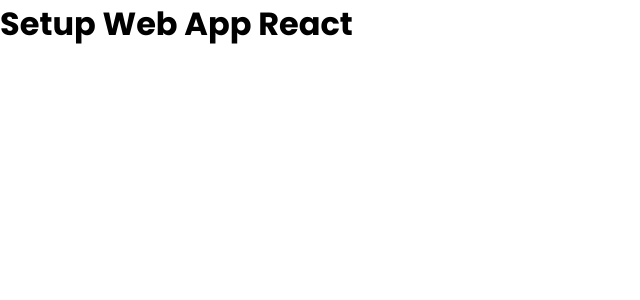
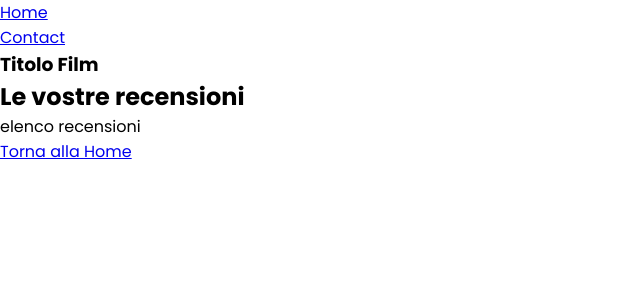
Before and after one commit to GiuliaMoiraghi10/webapp-react, a React (Vite) app: page /movies/1 in a window 1280 px wide. Shown: the top 300 px of the page, without its empty margins (0-640 px from the left). Built offline with nearby package versions, Linux system fonts and the light colour scheme.

Commit message:
CReo struttura rotte + contenuto iniziale dei vari elementi

```diff
--- a/src/App.jsx
+++ b/src/App.jsx
@@ -1,9 +1,22 @@
+import { BrowserRouter, Routes, Route } from "react-router-dom"
+import DefaultLayout from "./layout/DefaultLayout"
+import HomePage from "./pages/HomePage"
+import ContactPage from "./pages/ContactPage"
+import MoviePage from "./pages/movies/MoviePage"
+
 function App() {
 
   return (
-    <>
-      <h1>Setup Web App React</h1>
-    </>
+    <BrowserRouter>
+      <Routes>
+        <Route element={<DefaultLayout />}>
+          <Route path="/" element={<HomePage />}></Route>
+          <Route path="/movies/:id" element={<MoviePage />}></Route>
+          <Route path="/contact" element={<ContactPage />}></Route>
+
+        </Route>
+      </Routes>
+    </BrowserRouter>
   )
 }
 
--- a/src/components/Navbar.jsx
+++ b/src/components/Navbar.jsx
@@ -0,0 +1,16 @@
+import { NavLink } from "react-router-dom"
+
+export default function Navbar() {
+    return (
+        <nav className="d-flex justify-content-center align-items-center">
+            <ul>
+                <li>
+                    <NavLink to='/'>Home</NavLink>
+                </li>
+                <li>
+                    <NavLink to='/contact'>Contact</NavLink>
+                </li>
+            </ul>
+        </nav>
+    )
+}
--- a/src/layout/DefaultLayout.jsx
+++ b/src/layout/DefaultLayout.jsx
@@ -0,0 +1,15 @@
+import Header from "./Header"
+import Footer from "./Footer"
+import { Outlet } from "react-router-dom"
+
+export default function DefaultLayout() {
+    return (
+        <section>
+            <Header />
+            <main>
+                <Outlet />
+            </main>
+            <Footer />
+        </section>
+    )
+}
--- a/src/layout/Footer.jsx
+++ b/src/layout/Footer.jsx
@@ -0,0 +1,9 @@
+import { Link } from 'react-router-dom'
+
+export default function Footer() {
+    return (
+        <div className="container">
+            <Link to='/'>Torna alla Home</Link>
+        </div>
+    )
+}
--- a/src/layout/Header.jsx
+++ b/src/layout/Header.jsx
@@ -0,0 +1,9 @@
+import Navbar from "../components/Navbar"
+
+export default function Header() {
+    return (
+        <div className="container">
+            <Navbar />
+        </div>
+    )
+}
--- a/src/pages/ContactPage.jsx
+++ b/src/pages/ContactPage.jsx
@@ -0,0 +1,9 @@
+export default function ContactPage() {
+    return (
+        <section>
+            <div className="container">
+                <h1>Contatti</h1>
+            </div>
+        </section>
+    )
+}
--- a/src/pages/HomePage.jsx
+++ b/src/pages/HomePage.jsx
@@ -0,0 +1,12 @@
+export default function HomePage() {
+    return (
+        <section>
+            <div className="container">
+                <h1>Bool Movies</h1>
+            </div>
+            <div className="container">
+                <h3>Elenco Film</h3>
+            </div>
+        </section>
+    )
+}
--- a/src/pages/movies/MoviePage.jsx
+++ b/src/pages/movies/MoviePage.jsx
@@ -0,0 +1,16 @@
+export default function MoviePage() {
+    return (<>
+        <section>
+            <div className="container">
+                <h1>Titolo Film</h1>
+            </div>
+            <div className="container">
+                <h2>Le vostre recensioni</h2>
+            </div>
+            <div>
+                elenco recensioni
+            </div>
+        </section>
+    </>
+    )
+}
```
